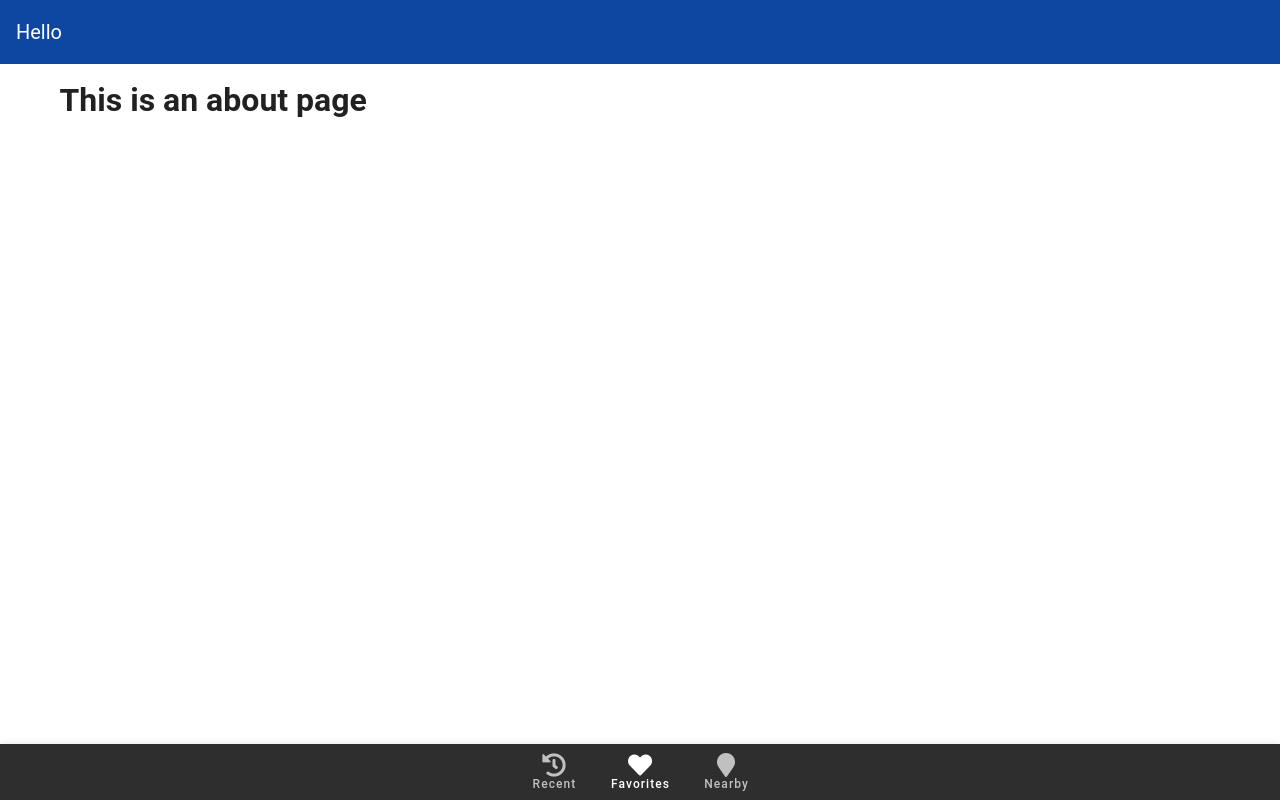
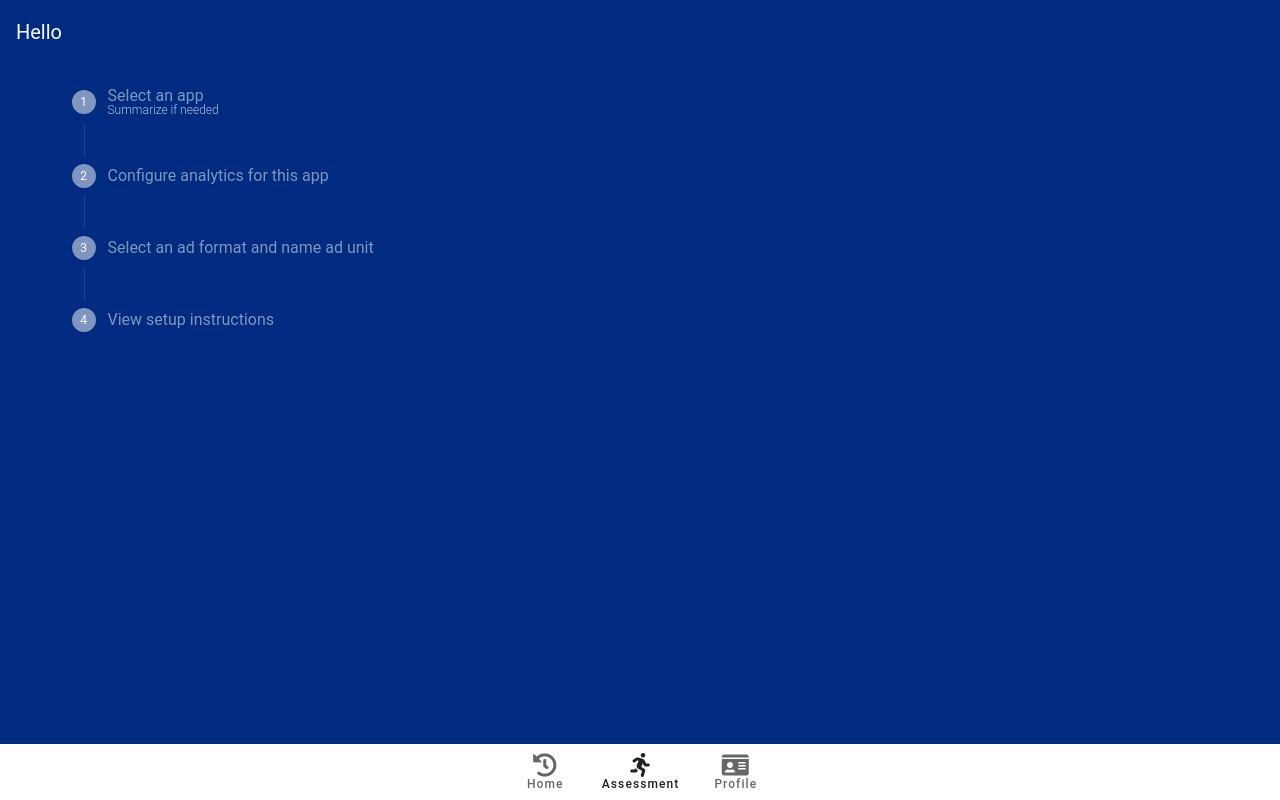
Before and after one commit to flyfilly/af-fit-calc, a Vue app: page /assessment in a window 1280 px wide. Built offline with nearby package versions, Linux system fonts and the light colour scheme; a small style sheet from the web is missing.

Commit message:
styling and layout

```diff
--- a/public/index.html
+++ b/public/index.html
@@ -1,15 +1,26 @@
 <!DOCTYPE html>
 <html lang="en">
   <head>
-    <meta charset="utf-8">
-    <meta http-equiv="X-UA-Compatible" content="IE=edge">
-    <meta name="viewport" content="width=device-width,initial-scale=1.0">
-    <link rel="icon" href="<%= BASE_URL %>favicon.ico">
-    <title>af-fit-calc</title>
+    <meta charset="utf-8" />
+    <meta http-equiv="X-UA-Compatible" content="IE=edge" />
+    <meta name="viewport" content="width=device-width,initial-scale=1.0" />
+    <link rel="icon" href="<%= BASE_URL %>favicon.ico" />
+    <meta name="theme-color" content="#002b80" />
+    <title></title>
+    <style>
+      body,
+      .v-content__wrap {
+        background-color: #002b80;
+        color: white;
+      }
+    </style>
   </head>
   <body>
     <noscript>
-      <strong>We're sorry but af-fit-calc doesn't work properly without JavaScript enabled. Please enable it to continue.</strong>
+      <strong
+        >We're sorry but this application doesn't work properly without
+        JavaScript enabled. Please enable it to continue.</strong
+      >
     </noscript>
     <div id="app"></div>
     <!-- built files will be auto injected -->
--- a/src/App.vue
+++ b/src/App.vue
@@ -1,10 +1,10 @@
 <template>
-  <v-app>
+  <v-app dark>
     <v-content>
-      <v-app-bar color="blue darken-4" flat dark>
+      <v-app-bar color="transparent" flat dark>
         <v-toolbar-title>Hello</v-toolbar-title>
       </v-app-bar>
-      <v-container>
+      <v-container class="pa-0">
         <transition name="fade" mode="out-in">
           <router-view></router-view>
         </transition>
--- a/src/components/BottomNav.vue
+++ b/src/components/BottomNav.vue
@@ -1,18 +1,18 @@
 <template>
-  <v-bottom-navigation class="color" dark flat>
+  <v-bottom-navigation class="transparent" flat>
     <v-btn value="recent" router to="/">
-      <span>Recent</span>
+      <span>Home</span>
       <v-icon>fa fa-history</v-icon>
     </v-btn>
 
     <v-btn value="favorites" router to="assessment">
-      <span>Favorites</span>
-      <v-icon>fa fa-heart</v-icon>
+      <span>Assessment</span>
+      <v-icon>fa fa-running</v-icon>
     </v-btn>
 
-    <v-btn value="nearby">
-      <span>Nearby</span>
-      <v-icon>fa fa-map-marker</v-icon>
+    <v-btn value="profile" router to="profile">
+      <span>Profile</span>
+      <v-icon>fa fa-id-card</v-icon>
     </v-btn>
   </v-bottom-navigation>
 </template>
--- a/src/plugins/vuetify.ts
+++ b/src/plugins/vuetify.ts
@@ -5,14 +5,24 @@ Vue.use(Vuetify);
 
 export default new Vuetify({
   theme: {
+    dark: false,
     options: {
       customProperties: true,
     },
     themes: {
       dark: {
-        primary: '#ee44aa',
+        primary: '#002b80',
         secondary: '#424242',
-        accent: '#82B1FF',
+        accent: '#D2AF39',
+        error: '#FF5252',
+        info: '#2196F3',
+        success: '#4CAF50',
+        warning: '#FFC107',
+      },
+      light: {
+        primary: '#002b80',
+        secondary: '#424242',
+        accent: '#D2AF39',
         error: '#FF5252',
         info: '#2196F3',
         success: '#4CAF50',
--- a/src/router.ts
+++ b/src/router.ts
@@ -16,11 +16,14 @@ export default new Router({
     {
       path: '/assessment',
       name: 'assessment',
-      // route level code-splitting
-      // this generates a separate chunk (about.[hash].js) for this route
-      // which is lazy-loaded when the route is visited.
       component: () =>
-        import(/* webpackChunkName: "about" */ './views/Assessment.vue'),
+        import(/* webpackChunkName: "assessment" */ './views/Assessment.vue'),
+    },
+    {
+      path: '/profile',
+      name: 'profile',
+      component: () =>
+        import(/* webpackChunkName: "profile" */ './views/Profile.vue'),
     },
   ],
 });
--- a/src/views/Assessment.vue
+++ b/src/views/Assessment.vue
@@ -1,5 +1,56 @@
 <template>
-  <div class="about">
-    <h1>This is an about page</h1>
-  </div>
+  <v-stepper class="elevation-0 primary" dark v-model="portion" vertical>
+    <v-stepper-step :complete="portion > 1" step="1">
+      Select an app
+      <small>Summarize if needed</small>
+    </v-stepper-step>
+
+    <v-stepper-content step="1">
+      <v-card color="transparent">
+        <v-card-actions>
+          <v-btn color="accent" @click="portion = 2">Continue</v-btn>
+          <v-btn text>Cancel</v-btn>
+        </v-card-actions>
+      </v-card>
+    </v-stepper-content>
+
+    <v-stepper-step :complete="portion > 2" step="2">Configure analytics for this app</v-stepper-step>
+    <v-stepper-content step="2">
+      <v-card color="transparent">
+        <v-card-actions>
+          <v-btn color="accent" @click="portion = 3">Continue</v-btn>
+          <v-btn text>Cancel</v-btn>
+        </v-card-actions>
+      </v-card>
+    </v-stepper-content>
+
+    <v-stepper-step :complete="portion > 3" step="3">Select an ad format and name ad unit</v-stepper-step>
+    <v-stepper-content step="3">
+      <v-card color="transparent">
+        <v-card-actions>
+          <v-btn color="accent" @click="portion = 4">Continue</v-btn>
+          <v-btn text>Cancel</v-btn>
+        </v-card-actions>
+      </v-card>
+    </v-stepper-content>
+
+    <v-stepper-step step="4">View setup instructions</v-stepper-step>
+    <v-stepper-content step="4">
+      <v-card color="transparent">
+        <v-card-actions>
+          <v-btn color="accent" @click="portion = 1">Continue</v-btn>
+          <v-btn text>Cancel</v-btn>
+        </v-card-actions>
+      </v-card>
+    </v-stepper-content>
+  </v-stepper>
 </template>
+
+<script lang="ts">
+import { Component, Vue, Prop } from 'vue-property-decorator';
+
+@Component
+export default class Assessment extends Vue {
+  private portion: number = 0;
+}
+</script>
--- /dev/null
+++ b/src/views/Profile.vue
@@ -0,0 +1,20 @@
+<template>
+  <v-container>
+    <v-layout row wrap>
+      <v-flex xs12 sm6 offset-sm3 class="text-center">
+        <img alt="Vue logo" src="../assets/logo.png" />
+        {{aNum}}
+      </v-flex>
+    </v-layout>
+  </v-container>
+</template>
+
+<script lang="ts">
+import { Component, Vue } from 'vue-property-decorator';
+
+@Component
+export default class Profile extends Vue {
+  public myString: string = '';
+  private aNum: number = 12;
+}
+</script>
```
